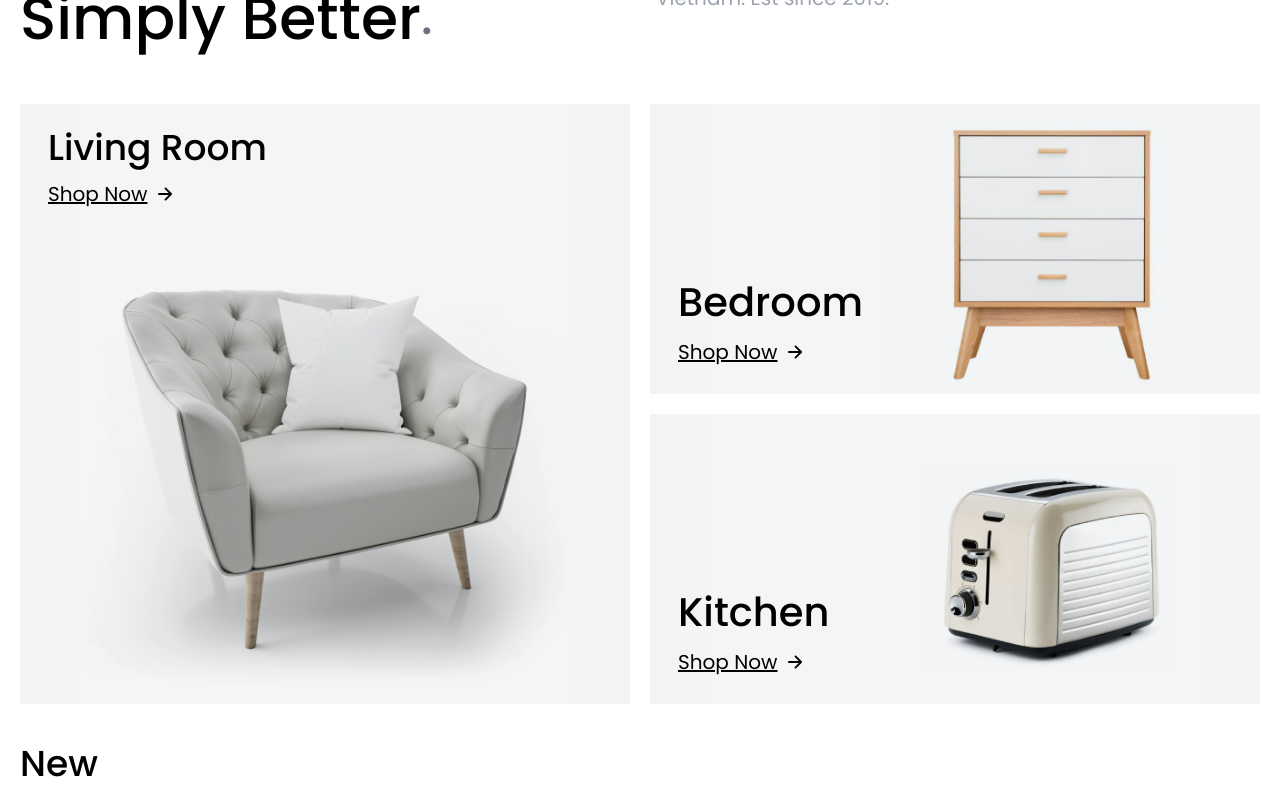
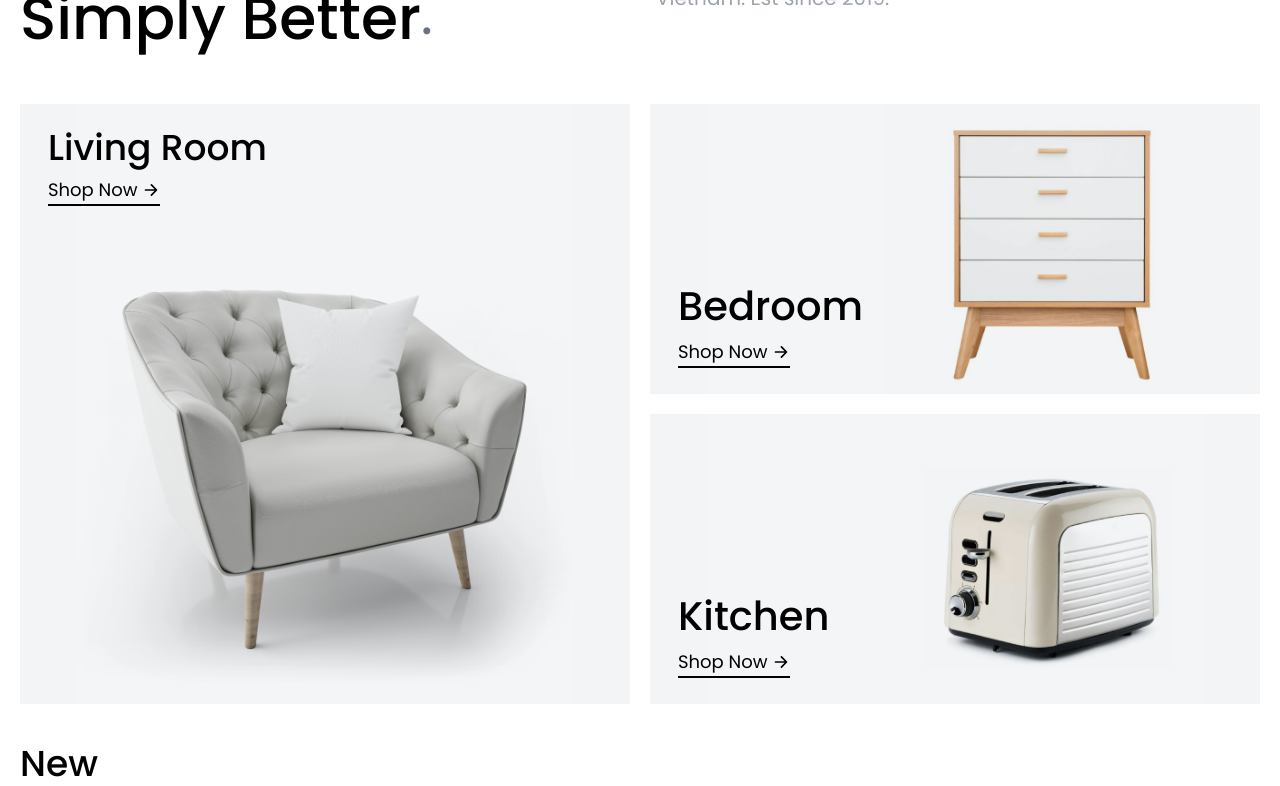
Before and after one commit to tuanhungdev1/HomeDecor, a React (Vite) app: page / in a window 1280 px wide. Shown: the part 960-1746 px from the top of the page. Built offline with nearby package versions, Linux system fonts and the light colour scheme.

Commit message:
fix component linkto

```diff
--- a/src/components/promotionalBanner/PromotionalBanner.tsx
+++ b/src/components/promotionalBanner/PromotionalBanner.tsx
@@ -27,7 +27,7 @@ const PromotionalBanner = () => {
           >
             <span>Shop Now</span>
             <div>
-              <IoArrowForwardOutline className="text-2xl" />
+              <IoArrowForwardOutline className="text-xl" />
             </div>
           </Link>
 
--- a/src/modules/home/ArticlesSection.tsx
+++ b/src/modules/home/ArticlesSection.tsx
@@ -7,7 +7,7 @@ const ArticlesSection = () => {
     <section className="pt-10 pb-10">
       <div className="flex items-end justify-between">
         <Heading>Articles</Heading>
-        <LinkTo url="/" className="text-base">
+        <LinkTo url="/" className="text-base md:text-xl">
           More Articles
         </LinkTo>
       </div>
--- a/src/modules/home/BannerSection.tsx
+++ b/src/modules/home/BannerSection.tsx
@@ -1,6 +1,6 @@
 import { Heading } from "@/components/typography";
-import { Link } from "react-router-dom";
-import { HiArrowRight } from "react-icons/hi";
+
+import { LinkTo } from "@/components/linkTo";
 
 const BannerSection = () => {
   return (
@@ -27,15 +27,12 @@ const BannerSection = () => {
               stylish makeover
             </span>
 
-            <Link
-              to={"/"}
-              className="flex items-center gap-2 text-lg font-medium underline md:text-2xl"
+            <LinkTo
+              url="/"
+              className="flex items-center gap-2 text-2xl md:text-2xl"
             >
-              <span>Shop Now</span>
-              <span>
-                <HiArrowRight />
-              </span>
-            </Link>
+              Shop Now
+            </LinkTo>
           </div>
         </div>
       </section>
--- a/src/modules/home/CategoriesSection.tsx
+++ b/src/modules/home/CategoriesSection.tsx
@@ -1,21 +1,16 @@
+import { LinkTo } from "@/components/linkTo";
 import { Heading } from "@/components/typography";
-import { IoArrowForward } from "react-icons/io5";
-import { Link } from "react-router-dom";
 
 const CategoriesSection = () => {
   return (
     <section className="grid grid-cols-1 grid-rows-4 gap-5 mt-14 md:grid-rows-2 h-[800px] md:h-[500px] lg:h-[600px] xl:[1200px] md:grid-cols-2">
       <div className="relative row-span-2 bg-secondary-gray">
-        <div className="absolute flex flex-col top-6 left-7 ">
+        <div className="absolute flex flex-col gap-2 top-6 left-7">
           <Heading className="xl:text-4xl">Living Room</Heading>
-          <Link to={"/"} className="mt-3">
-            <span className="flex items-center gap-2 text-lg font-normal underline xl:text-xl">
-              Shop Now{" "}
-              <span>
-                <IoArrowForward />
-              </span>
-            </span>
-          </Link>
+
+          <LinkTo url="/" className="flex items-center gap-2 text-lg ">
+            Shop Now
+          </LinkTo>
         </div>
         <img
           src="/public/category1.png"
@@ -24,16 +19,11 @@ const CategoriesSection = () => {
         />
       </div>
       <div className="relative row-span-1 bg-secondary-gray">
-        <div className="absolute flex flex-col bottom-7 left-7">
+        <div className="absolute flex flex-col gap-3 bottom-7 left-7">
           <Heading className="text-[30px] xl:text-[40px]">Bedroom</Heading>
-          <Link to={"/"} className="mt-1 xl:mt-4">
-            <span className="flex items-center gap-2 text-lg font-normal underline xl:text-xl">
-              Shop Now{" "}
-              <span>
-                <IoArrowForward />
-              </span>
-            </span>
-          </Link>
+          <LinkTo url="/" className="flex items-center gap-2 text-lg ">
+            Shop Now
+          </LinkTo>
         </div>
         <img
           src="/public/category2.png"
@@ -42,16 +32,11 @@ const CategoriesSection = () => {
         />
       </div>
       <div className="relative row-span-1 bg-secondary-gray">
-        <div className="absolute flex flex-col bottom-7 left-7">
+        <div className="absolute flex flex-col gap-3 bottom-7 left-7">
           <Heading className="text-[30px] xl:text-[40px]">Kitchen</Heading>
-          <Link to={"/"} className="mt-1 xl:mt-4">
-            <span className="flex items-center gap-2 text-lg font-normal underline xl:text-xl ">
-              Shop Now{" "}
-              <span>
-                <IoArrowForward />
-              </span>
-            </span>
-          </Link>
+          <LinkTo url="/" className="flex items-center gap-2 text-lg ">
+            Shop Now
+          </LinkTo>
         </div>
         <img
           src="/public/category3.png"
```
